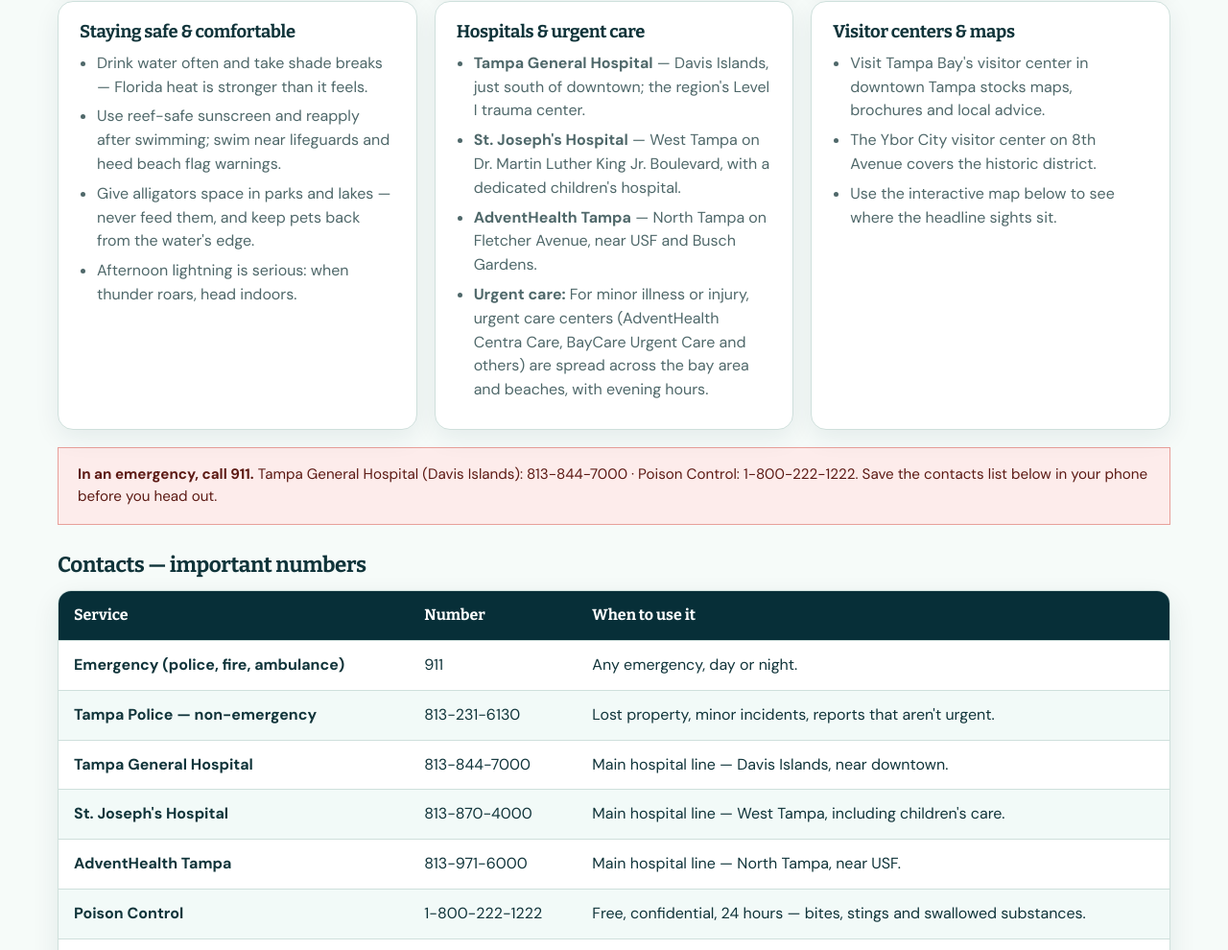
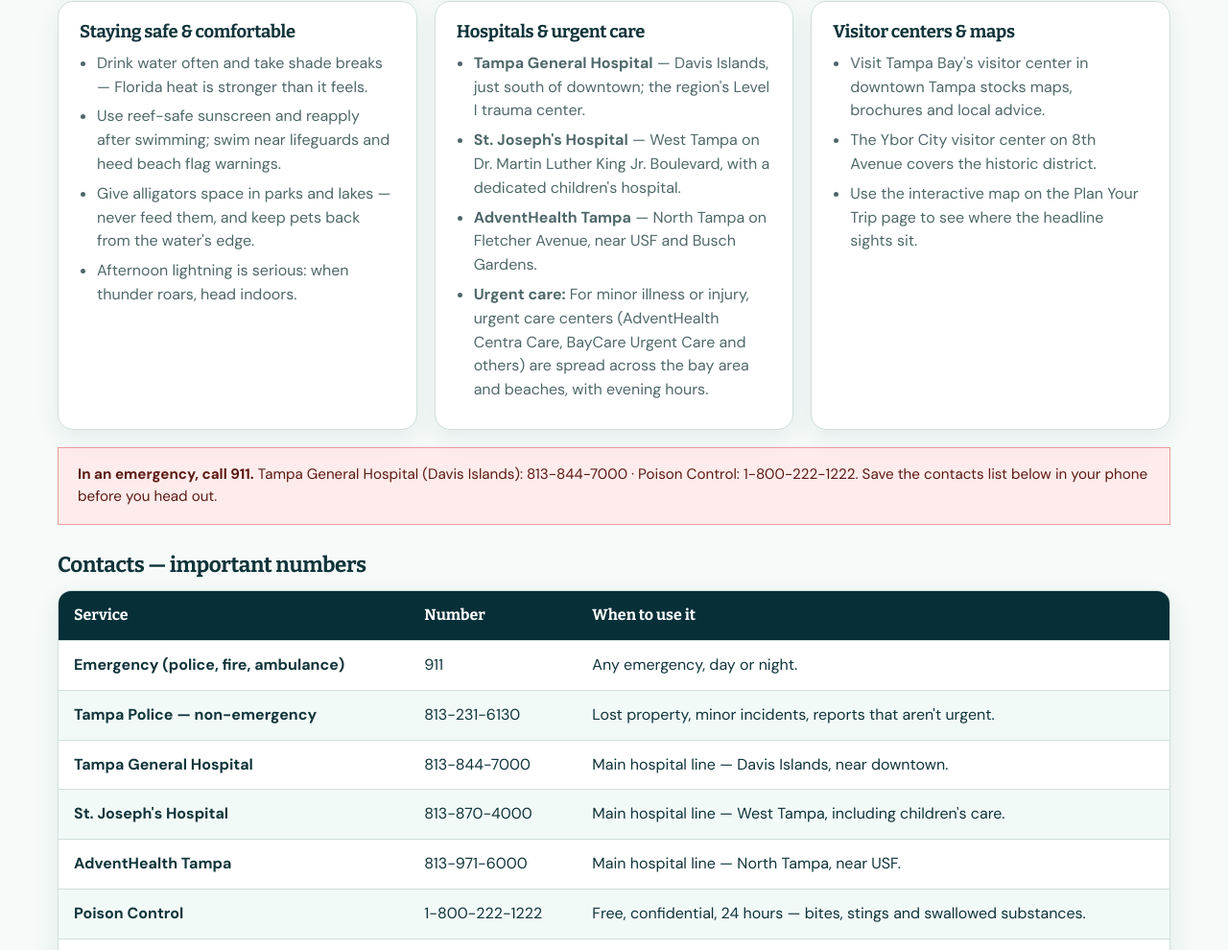
Before and after one commit to bajajdishika5-cyber/Exploring-Tampa, a plain HTML site: page guide.html in a window 1280 px wide. Shown: the part 1647-2637 px from the top of the page at 96% size. Drawn offline with nearby package versions, Linux system fonts and the light colour scheme.

Commit message:
Add files via upload

```diff
--- a/guide.html
+++ b/guide.html
@@ -172,7 +172,7 @@ details.faq summary:hover{color:var(--teal)}
         <div class="list-cols" style="margin-bottom:18px">
           <div class="list-box reveal"><h3>Staying safe &amp; comfortable</h3><ul><li>Drink water often and take shade breaks — Florida heat is stronger than it feels.</li><li>Use reef-safe sunscreen and reapply after swimming; swim near lifeguards and heed beach flag warnings.</li><li>Give alligators space in parks and lakes — never feed them, and keep pets back from the water's edge.</li><li>Afternoon lightning is serious: when thunder roars, head indoors.</li></ul></div>
           <div class="list-box reveal"><h3>Hospitals &amp; urgent care</h3><ul><li><strong>Tampa General Hospital</strong> — Davis Islands, just south of downtown; the region's Level I trauma center.</li><li><strong>St. Joseph's Hospital</strong> — West Tampa on Dr. Martin Luther King Jr. Boulevard, with a dedicated children's hospital.</li><li><strong>AdventHealth Tampa</strong> — North Tampa on Fletcher Avenue, near USF and Busch Gardens.</li><li><strong>Urgent care:</strong> For minor illness or injury, urgent care centers (AdventHealth Centra Care, BayCare Urgent Care and others) are spread across the bay area and beaches, with evening hours.</li></ul></div>
-          <div class="list-box reveal"><h3>Visitor centers &amp; maps</h3><ul><li>Visit Tampa Bay's visitor center in downtown Tampa stocks maps, brochures and local advice.</li><li>The Ybor City visitor center on 8th Avenue covers the historic district.</li><li>Use the interactive map below to see where the headline sights sit.</li></ul></div>
+          <div class="list-box reveal"><h3>Visitor centers &amp; maps</h3><ul><li>Visit Tampa Bay's visitor center in downtown Tampa stocks maps, brochures and local advice.</li><li>The Ybor City visitor center on 8th Avenue covers the historic district.</li><li>Use the interactive map on the Plan Your Trip page to see where the headline sights sit.</li></ul></div>
         </div>
         <div class="emergency reveal" role="note"><strong>In an emergency, call 911.</strong> Tampa General Hospital (Davis Islands): 813-844-7000 · Poison Control: 1-800-222-1222. Save the contacts list below in your phone before you head out.</div>
 
```
